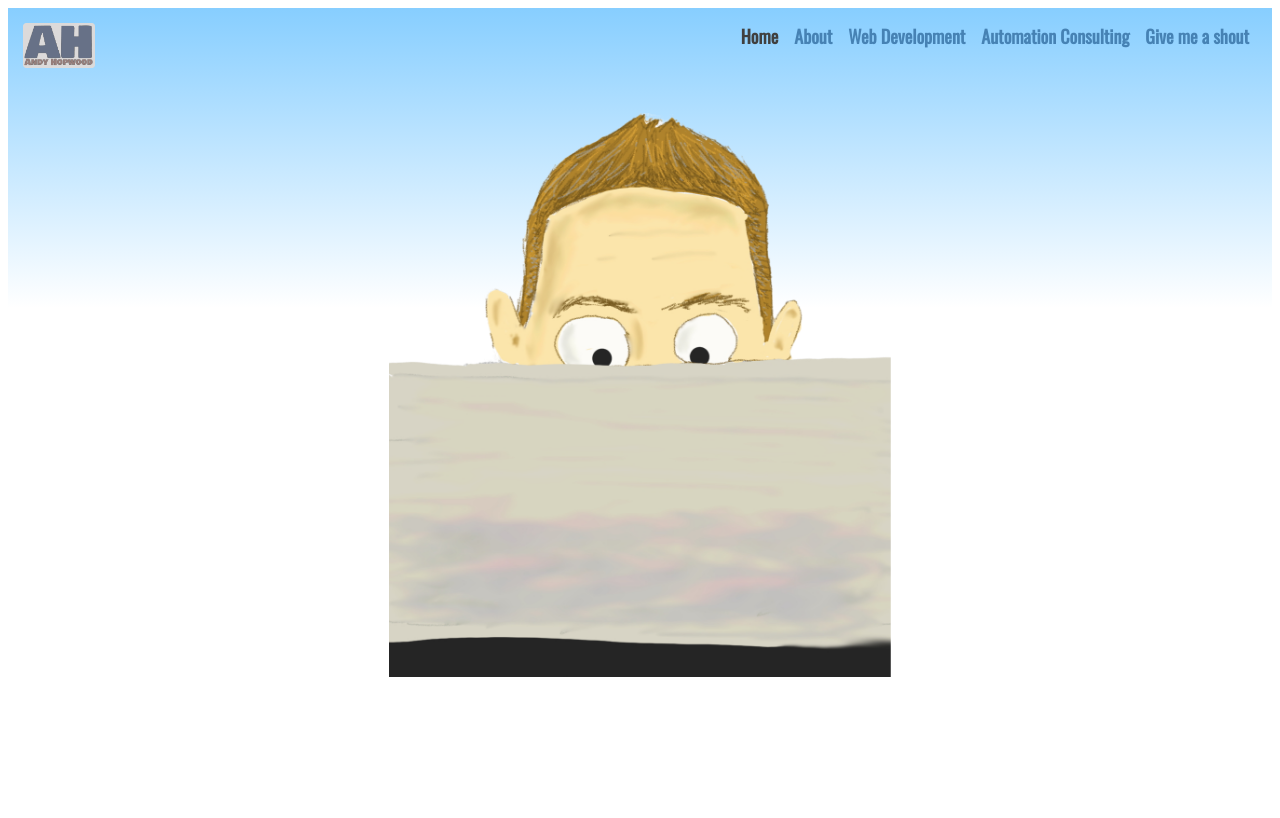
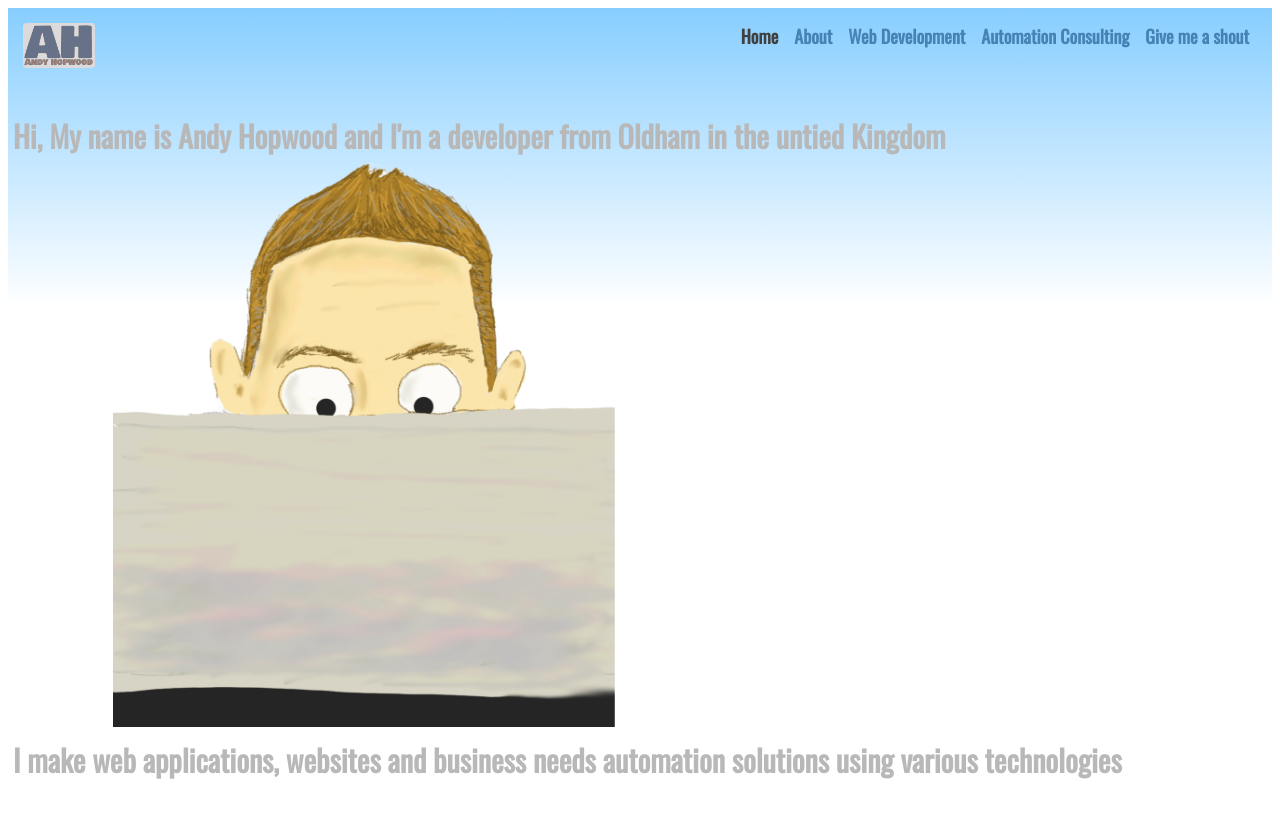
Before and after one commit to andhop/andyhopwood, a React (Create React App) app: page /#/ in a window 1280 px wide. Shown: the top 818 px of the page. Built offline with nearby package versions, Linux system fonts and the light colour scheme.

Commit message:
added some text

```diff
--- a/src/components/HomeDisplay/HomeDisplay.css
+++ b/src/components/HomeDisplay/HomeDisplay.css
@@ -2,17 +2,21 @@
 #HomeDisplay {
   width: 100%;
   margin-top: -200px;
-  display: flex;
-  align-content: center;
+
+
 
 }
 
 .big-home{
   width: 40%;
-  margin: 0 auto;
+  margin: 5px 0 5px 100px;
 
 }
-
+.big-text{
+  display: block;
+  color: #B8B8B8;
+  font-size: 30px;
+}
 @media screen and (max-width: 650px) {
  .big-home{
    width: 90%;
--- a/src/components/HomeDisplay/HomeDisplay.js
+++ b/src/components/HomeDisplay/HomeDisplay.js
@@ -6,7 +6,9 @@ class HomeDisplay extends React.Component {
   render() {
     return (
       <div id="HomeDisplay">
+        <span className="big-text top-text">Hi, My name is Andy Hopwood and I'm a developer from Oldham in the untied Kingdom</span>
         <img alt="me at keyboard" className="big-home" src={me} />
+        <span className="big-text">I make web applications, websites and business needs automation solutions using various technologies</span>
       </div>
     );
   }
--- a/src/styles.css
+++ b/src/styles.css
@@ -4,12 +4,14 @@
   font: bold 18px "Oswald";
 }
 body {
+
   /* background: linear-gradient(to right, #330000, #660000);*/
   /*background: url("https://drive.google.com/uc?export=view&id=19bTGQmIQFzO5_ZBEgKSJD1vsypFq9J_M")
     top left fixed no-repeat;
   background-size: cover;*/
 }
 .App {
+
   width: 100%;
   max-width: 1300px;
   margin: 5px auto;
```
